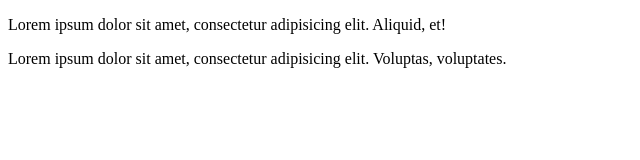
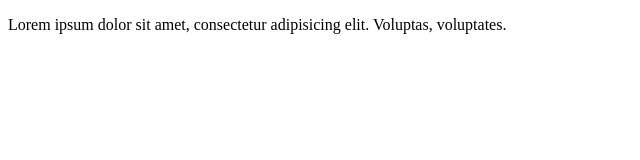
Before and after one commit to Garik-Melk/shop, a plain HTML site: page index.html in a window 1280 px wide. Shown: the whole page, without its empty margins (0-640 px from the left). Drawn offline with Linux system fonts and the light colour scheme.

Commit message:
Changed text

```diff
--- a/index.html
+++ b/index.html
@@ -6,7 +6,7 @@
 </head>
 <body>
     <div>
-        <p>Lorem ipsum dolor sit amet, consectetur adipisicing elit. Aliquid, et!</p>
+
     </div>
     <div>
         <p>Lorem ipsum dolor sit amet, consectetur adipisicing elit. Voluptas, voluptates.</p>
```
